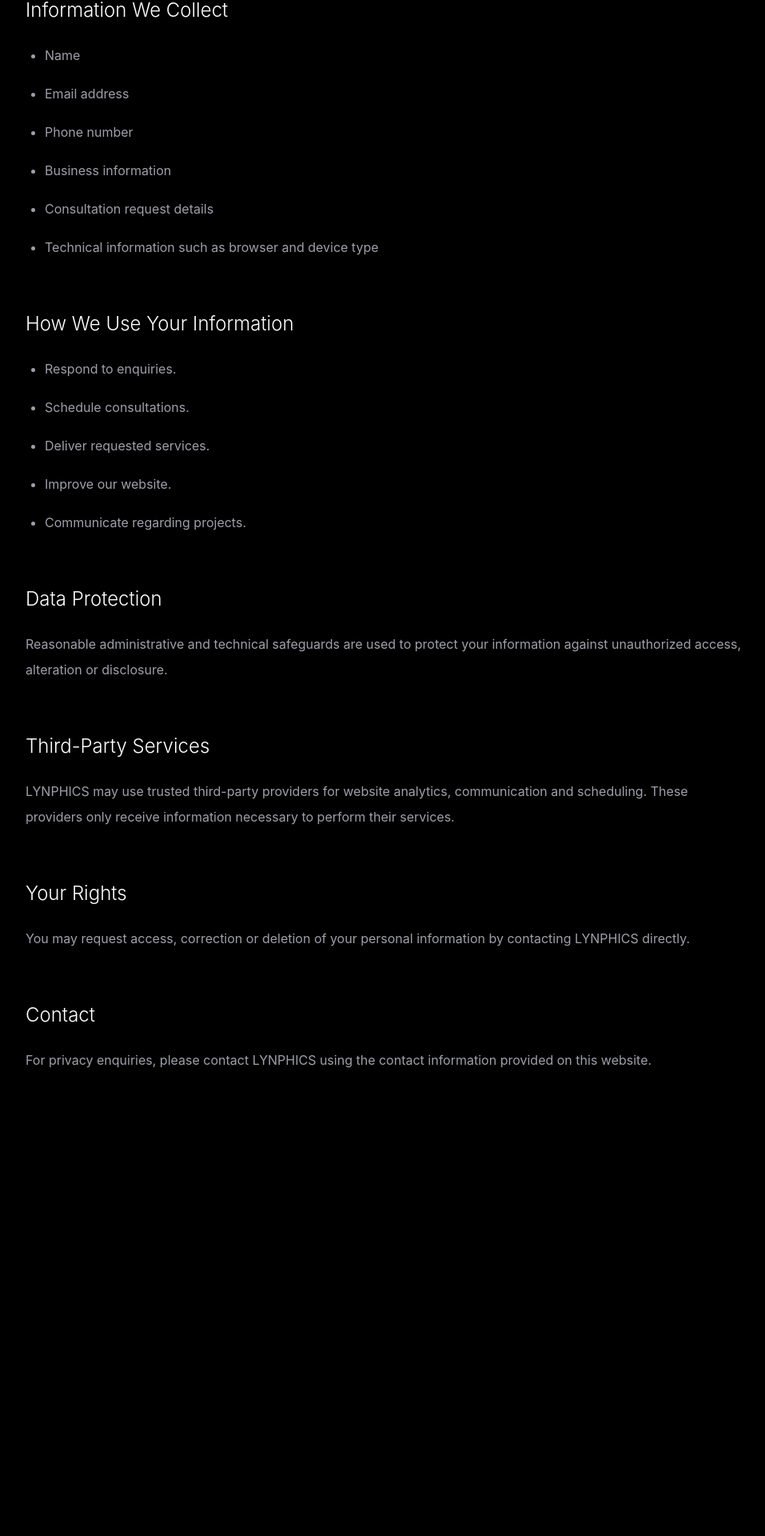
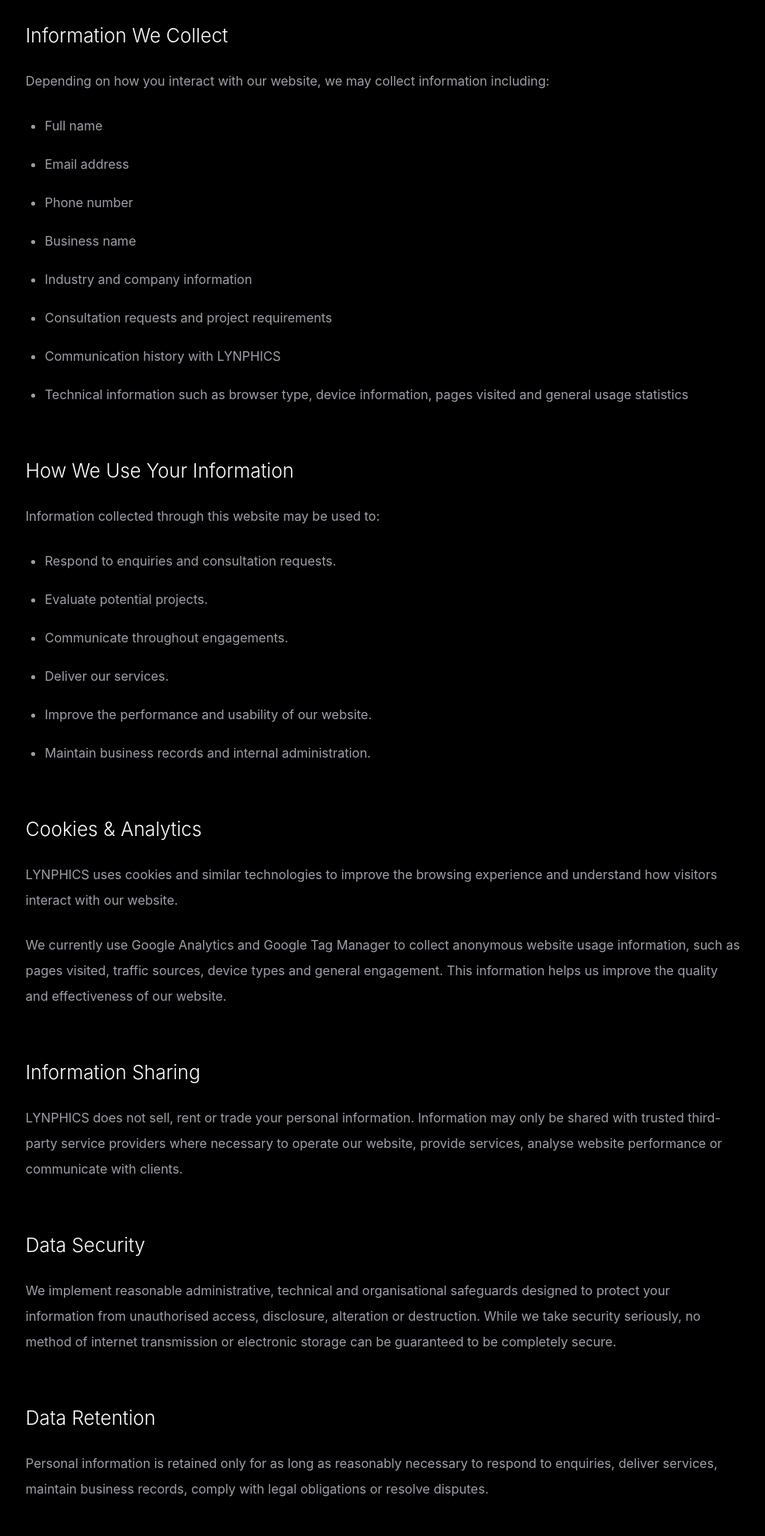
Before and after one commit to franklynfebs/lynphics, a React (Vite) app: page /privacy in a window 1280 px wide. Shown: the part 552-2472 px from the top of the page at 80% size, without its empty margins (160-1117 px from the left). Before the commit the page ends 2021 px from the top, so only its background shows below. Built offline with nearby package versions, Linux system fonts and the light colour scheme.

Commit message:
privacy policy update

```diff
--- a/src/pages/Privacy/index.tsx
+++ b/src/pages/Privacy/index.tsx
@@ -14,7 +14,7 @@
           </h1>
 
           <p className="mt-8 leading-8 text-zinc-400">
-            Effective Date: June 2026
+            Effective Date: July 2026
           </p>
 
           <div className="mt-20 space-y-16">
@@ -25,9 +25,10 @@
               </h2>
 
               <p className="mt-6 leading-8 text-zinc-400">
-                LYNPHICS respects your privacy and is committed to protecting
-                any information you share through this website. This policy
-                explains how information is collected, used and protected.
+                At LYNPHICS, protecting your information is part of building
+                trust. This Privacy Policy explains what information we collect,
+                how we use it, how we protect it, and the choices available to
+                you when you use our website or request our services.
               </p>
             </section>
 
@@ -36,13 +37,23 @@
                 Information We Collect
               </h2>
 
-              <ul className="mt-6 space-y-4 text-zinc-400 leading-8 list-disc pl-6">
-                <li>Name</li>
+              <p className="mt-6 leading-8 text-zinc-400">
+                Depending on how you interact with our website, we may collect
+                information including:
+              </p>
+
+              <ul className="mt-6 space-y-4 pl-6 text-zinc-400 leading-8 list-disc">
+                <li>Full name</li>
                 <li>Email address</li>
                 <li>Phone number</li>
-                <li>Business information</li>
-                <li>Consultation request details</li>
-                <li>Technical information such as browser and device type</li>
+                <li>Business name</li>
+                <li>Industry and company information</li>
+                <li>Consultation requests and project requirements</li>
+                <li>Communication history with LYNPHICS</li>
+                <li>
+                  Technical information such as browser type, device
+                  information, pages visited and general usage statistics
+                </li>
               </ul>
             </section>
 
@@ -51,36 +62,79 @@
                 How We Use Your Information
               </h2>
 
-              <ul className="mt-6 space-y-4 text-zinc-400 leading-8 list-disc pl-6">
-                <li>Respond to enquiries.</li>
-                <li>Schedule consultations.</li>
-                <li>Deliver requested services.</li>
-                <li>Improve our website.</li>
-                <li>Communicate regarding projects.</li>
+              <p className="mt-6 leading-8 text-zinc-400">
+                Information collected through this website may be used to:
+              </p>
+
+              <ul className="mt-6 space-y-4 pl-6 text-zinc-400 leading-8 list-disc">
+                <li>Respond to enquiries and consultation requests.</li>
+                <li>Evaluate potential projects.</li>
+                <li>Communicate throughout engagements.</li>
+                <li>Deliver our services.</li>
+                <li>Improve the performance and usability of our website.</li>
+                <li>Maintain business records and internal administration.</li>
               </ul>
             </section>
 
             <section>
               <h2 className="text-2xl font-light">
-                Data Protection
+                Cookies & Analytics
               </h2>
 
               <p className="mt-6 leading-8 text-zinc-400">
-                Reasonable administrative and technical safeguards are used to
-                protect your information against unauthorized access, alteration
-                or disclosure.
+                LYNPHICS uses cookies and similar technologies to improve the
+                browsing experience and understand how visitors interact with
+                our website.
+              </p>
+
+              <p className="mt-6 leading-8 text-zinc-400">
+                We currently use Google Analytics and Google Tag Manager to
+                collect anonymous website usage information, such as pages
+                visited, traffic sources, device types and general engagement.
+                This information helps us improve the quality and effectiveness
+                of our website.
               </p>
             </section>
 
             <section>
               <h2 className="text-2xl font-light">
-                Third-Party Services
+                Information Sharing
               </h2>
 
               <p className="mt-6 leading-8 text-zinc-400">
-                LYNPHICS may use trusted third-party providers for website
-                analytics, communication and scheduling. These providers only
-                receive information necessary to perform their services.
+                LYNPHICS does not sell, rent or trade your personal information.
+                Information may only be shared with trusted third-party service
+                providers where necessary to operate our website, provide
+                services, analyse website performance or communicate with
+                clients.
+              </p>
+            </section>
+
+            <section>
+              <h2 className="text-2xl font-light">
+                Data Security
+              </h2>
+
+              <p className="mt-6 leading-8 text-zinc-400">
+                We implement reasonable administrative, technical and
+                organisational safeguards designed to protect your information
+                from unauthorised access, disclosure, alteration or destruction.
+                While we take security seriously, no method of internet
+                transmission or electronic storage can be guaranteed to be
+                completely secure.
+              </p>
+            </section>
+
+            <section>
+              <h2 className="text-2xl font-light">
+                Data Retention
+              </h2>
+
+              <p className="mt-6 leading-8 text-zinc-400">
+                Personal information is retained only for as long as reasonably
+                necessary to respond to enquiries, deliver services, maintain
+                business records, comply with legal obligations or resolve
+                disputes.
               </p>
             </section>
 
@@ -90,8 +144,24 @@
               </h2>
 
               <p className="mt-6 leading-8 text-zinc-400">
-                You may request access, correction or deletion of your personal
-                information by contacting LYNPHICS directly.
+                You may request access to the personal information we hold about
+                you, request corrections where information is inaccurate, or
+                request deletion of your information where applicable. We will
+                respond to reasonable requests in accordance with applicable
+                laws.
+              </p>
+            </section>
+
+            <section>
+              <h2 className="text-2xl font-light">
+                Changes to This Policy
+              </h2>
+
+              <p className="mt-6 leading-8 text-zinc-400">
+                This Privacy Policy may be updated periodically to reflect
+                changes to our services, technologies or legal obligations. Any
+                updates will be published on this page together with the revised
+                effective date.
               </p>
             </section>
 
@@ -101,8 +171,11 @@
               </h2>
 
               <p className="mt-6 leading-8 text-zinc-400">
-                For privacy enquiries, please contact LYNPHICS using the contact
-                information provided on this website.
+                If you have any questions regarding this Privacy Policy or how
+                your information is handled, please contact LYNPHICS using the
+                contact information provided on this website. Once our business
+                email is active, privacy enquiries may also be directed to
+                <span className="text-white"> info@lynphics.com</span>.
               </p>
             </section>
 
```
